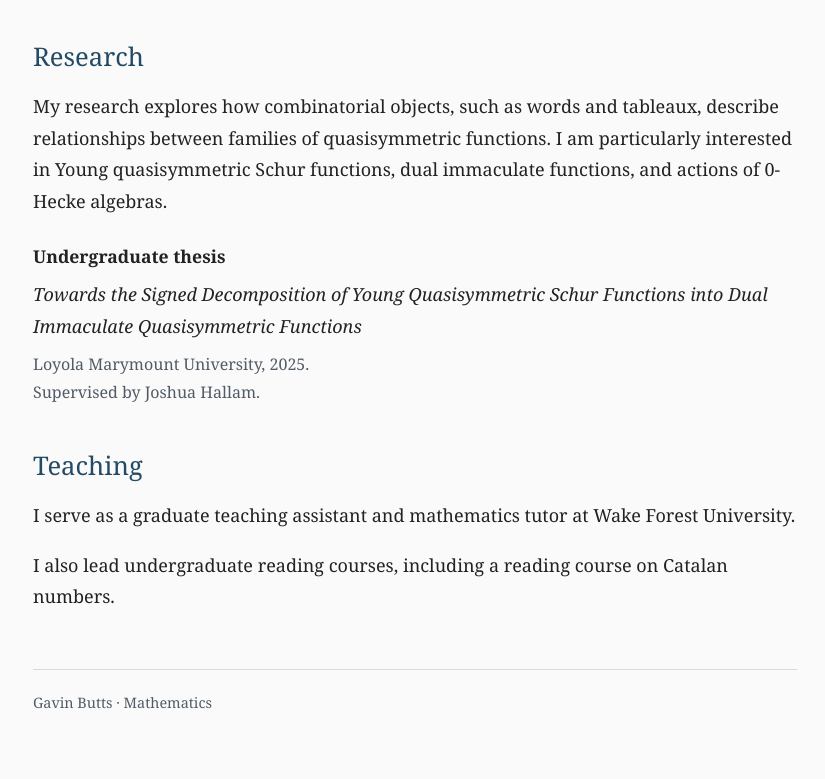
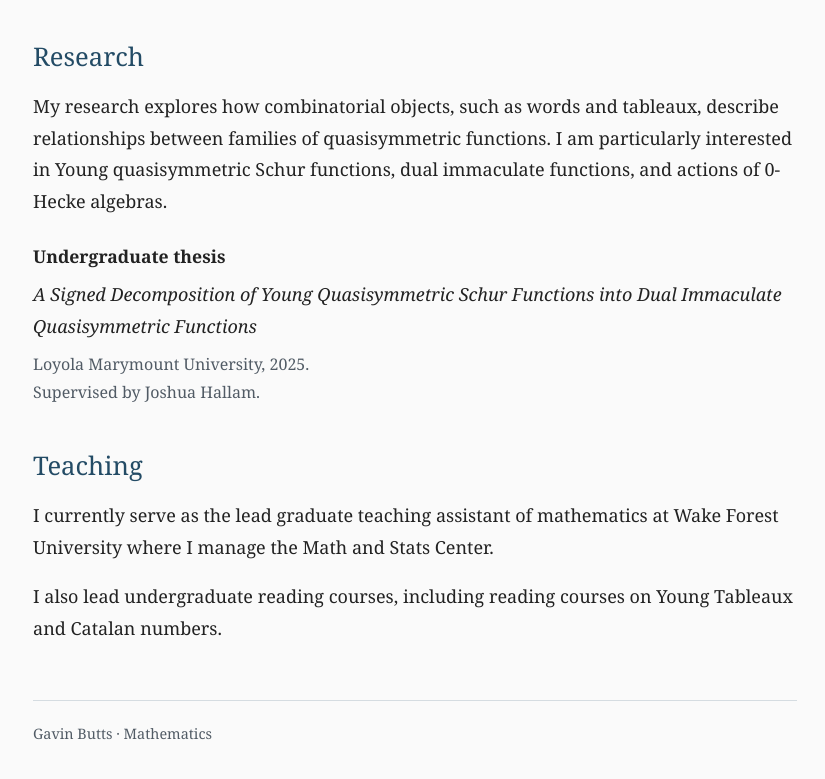
Before and after one commit to GavinButts/gavinbutts.github.io, a plain HTML site: page index.html in a window 1280 px wide. Shown: the part 547-1326 px from the top of the page, without its empty margins (225-1050 px from the left). Drawn offline with Linux system fonts and the light colour scheme.

Commit message:
Update index.html

```diff
--- a/index.html
+++ b/index.html
@@ -206,7 +206,7 @@
 
       <p class="thesis-title">
         <cite>
-          Towards the Signed Decomposition of Young Quasisymmetric
+          A Signed Decomposition of Young Quasisymmetric
           Schur Functions into Dual Immaculate Quasisymmetric Functions
         </cite>
       </p>
@@ -221,13 +221,11 @@
       <h2 id="teaching-heading">Teaching</h2>
 
       <p>
-        I serve as a graduate teaching assistant and mathematics
-        tutor at Wake Forest University.
+        I currently serve as the lead graduate teaching assistant of mathematics at Wake Forest University where I manage the Math and Stats Center.
       </p>
 
       <p>
-        I also lead undergraduate reading courses, including a
-        reading course on Catalan numbers.
+        I also lead undergraduate reading courses, including reading courses on Young Tableaux and Catalan numbers.
       </p>
     </section>
   </main>
```
